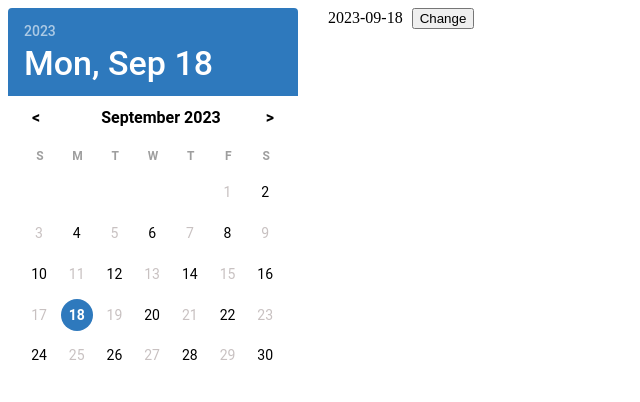
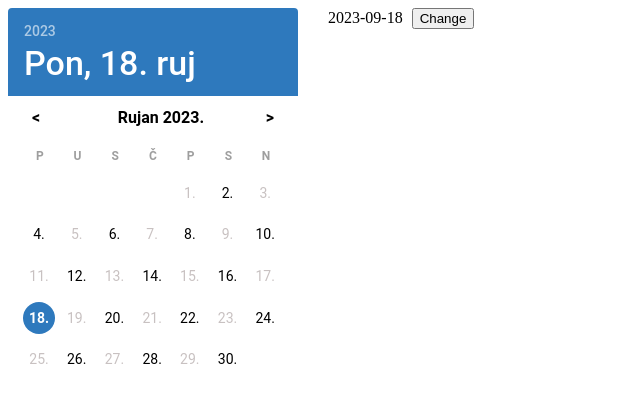
Before and after one commit to MatijaNovosel/vue-3-material-date-picker, a Vue app: page / in a window 1280 px wide. Shown: the top 402 px of the page, without its empty margins (0-640 px from the left). Built offline with nearby package versions, Linux system fonts and the light colour scheme.

Commit message:
Localization

```diff
--- a/src/App.vue
+++ b/src/App.vue
@@ -3,8 +3,9 @@
     <date-picker
       max="2023-12-12"
       min="2020-01-24"
+      :first-day-of-week="1"
       :allowed-dates="(date) => parseInt(date.split('-')[2], 10) % 2 === 0"
-      locale="en-us"
+      locale="hr-HR"
       v-model="date"
     />
     <div style="margin-left: 30px">
--- a/src/components/datePicker.vue
+++ b/src/components/datePicker.vue
@@ -15,6 +15,7 @@
         )
       "
       :color="color"
+      :current-locale="props.locale"
       :value="
         state.internalActivePicker === DATE_PICKER_MODE.date
           ? `${paddedTableYear}-${(tableMonth + 1).toString().padStart(2, '0')}`
@@ -33,13 +34,13 @@
       :value="modelValue"
       :allowed-dates="props.allowedDates"
       :readonly="props.readonly"
+      :current-locale="props.locale"
+      :first-day-of-week="props.firstDayOfWeek"
       :disabled="props.disabled"
       :min="props.min"
       :max="props.max"
       :color="color"
-      :table-date="`${paddedTableYear}-${(tableMonth + 1)
-        .toString()
-        .padStart(2, '0')}`"
+      :table-date="tableDate"
       @input="dateClick"
     />
     <date-picker-month-table
@@ -168,6 +169,13 @@ const inputDate = computed(
 
 const tableMonth = computed(
   () => Number((props.pickerDate || state.tableDate).split("-")[1]) - 1
+);
+
+const tableDate = computed(
+  () =>
+    `${paddedTableYear.value}-${(tableMonth.value + 1)
+      .toString()
+      .padStart(2, "0")}`
 );
 
 const tableYear = computed(() =>
--- a/src/components/datePickerDateTable.vue
+++ b/src/components/datePickerDateTable.vue
@@ -3,7 +3,7 @@
     <thead>
       <tr>
         <th v-for="(d, i) in weekDays" :key="i">
-          {{ d }}
+          {{ d.toUpperCase() }}
         </th>
       </tr>
     </thead>
--- a/src/components/datePickerHeader.vue
+++ b/src/components/datePickerHeader.vue
@@ -3,7 +3,7 @@
     <div class="button" @click="emit('input', calculateChange(-1))">&lt;</div>
     <div class="date-picker-header__value">
       <div class="button" @click="emit('toggle')">
-        {{ formatter!(value.toString()) }}
+        {{ capitalize(formatter!(value.toString())) }}
       </div>
     </div>
     <div class="button" @click="emit('input', calculateChange(1))">&gt;</div>
@@ -12,7 +12,11 @@
 
 <script lang="ts" setup>
 import { computed } from "vue";
-import { createNativeLocaleFormatter, monthChange } from "./helpers";
+import {
+  capitalize,
+  createNativeLocaleFormatter,
+  monthChange
+} from "./helpers";
 
 const emit = defineEmits<{
   (e: "input", value: string): void;
--- a/src/components/datePickerTitle.vue
+++ b/src/components/datePickerTitle.vue
@@ -17,7 +17,7 @@
     >
       <transition name="picker-transition">
         <div :key="date">
-          {{ date }}
+          {{ capitalize(date) }}
         </div>
       </transition>
     </div>
@@ -26,6 +26,7 @@
 
 <script lang="ts" setup>
 import { computed } from "vue";
+import { capitalize } from "./helpers";
 
 const emit = defineEmits<{
   (e: "select-year", value: boolean): void;
--- a/src/components/helpers.ts
+++ b/src/components/helpers.ts
@@ -185,3 +185,8 @@ export function sanitizeDateString(
 export function wrapInArray<T>(v: T | T[] | null | undefined): T[] {
   return v != null && v != undefined ? (Array.isArray(v) ? v : [v]) : [];
 }
+
+export function capitalize(word: string | undefined) {
+  if (!word) return word;
+  return word[0].toUpperCase() + word.substr(1).toLowerCase();
+}
```
